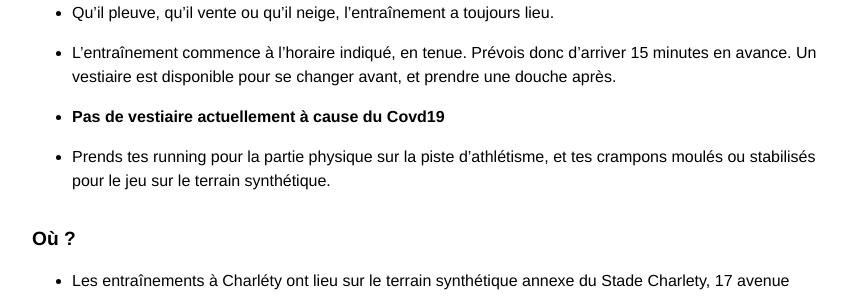
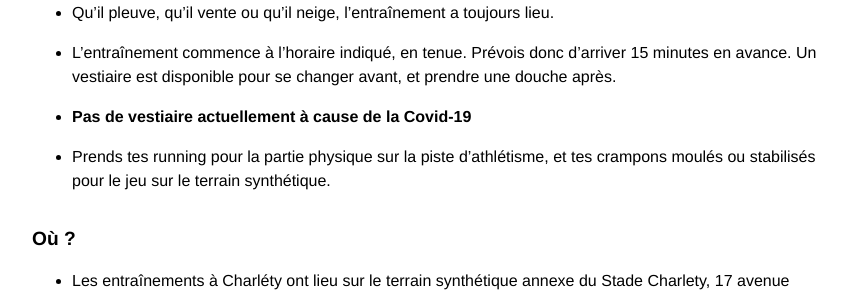
Before and after one commit to ahouhpuc/ahouhpuc.github.io, a Jekyll site: the page built from entrainements.markdown, in a window 1280 px wide and 900 px high, scrolled down 1032 px. Shown: the part 152-448 px from the top of the window, without its empty margins (208-1071 px from the left). Built offline with Jekyll 4.4.1, drawn with Linux system fonts in a browser that asks for light colours.

Commit message:
Fixing typos

```diff
--- a/_includes/menu.fr.html
+++ b/_includes/menu.fr.html
@@ -1,7 +1,7 @@
 <ul>
   <li><a {% if page.path contains "equipes" %} class="current" {% endif %} href="equipes.html">Équipes</a></li>
   <li><a {% if page.path contains "entrainements" %} class="current" {% endif %} href="entrainements.html">Entraînements</a></li>
-  <li><a {% if page.path contains "juniors" %} class="current" {% endif %} href="juniors.html">Junior</a></li>
+  <li><a {% if page.path contains "juniors" %} class="current" {% endif %} href="juniors.html">Juniors</a></li>
   <li><a {% if page.path contains "inscription" %} class="current" {% endif %} href="inscription.html">Inscription</a></li>
   <li><a {% if page.path contains "summer-love" %} class="current" {% endif %} href="summer-love.html">Summer&nbsp;Love&nbsp;♥</a></li>
   <li><a {% if page.path contains "a-propos" %} class="current" {% endif %} href="a-propos.html">À propos</a></li>
--- a/entrainements.markdown
+++ b/entrainements.markdown
@@ -53,7 +53,7 @@ En cours d'année, les entraînements sont réservés aux joueurs qui ont été
 
 * Qu'il pleuve, qu'il vente ou qu'il neige, l'entraînement a toujours lieu.
 * L'entraînement commence à l'horaire indiqué, en tenue. Prévois donc d'arriver 15 minutes en avance. Un vestiaire est disponible pour se changer avant, et prendre une douche après.
-* **Pas de vestiaire actuellement à cause du Covd19**
+* **Pas de vestiaire actuellement à cause de la Covid-19**
 * Prends tes running pour la partie physique sur la piste d'athlétisme, et tes crampons moulés ou stabilisés pour le jeu sur le terrain synthétique.
 
 ## Où&nbsp;?
--- a/practices.markdown
+++ b/practices.markdown
@@ -14,7 +14,7 @@ During the rest of the year however practices are restricted to team members onl
 
 ## When?
 
-### From 2020 August 31
+### From 31 August 2020
 
 <table>
   <tr>
@@ -56,7 +56,7 @@ During the rest of the year however practices are restricted to team members onl
 
 * Practice is never cancelled, whether it’s windy, raining or snowing.
 * Practice starts right on time. Players are asked to arrive 15 minutes early to get ready. Changing rooms equipped with showers are available both before and after trainings.
-* **No changing room due to Covid19 restrictions**
+* **No changing room due to Covid-19 restrictions**
 * You’ll need both your runners (for the track) and cleats/boots (for the synthetic pitch).
 
 ## Where?
```
